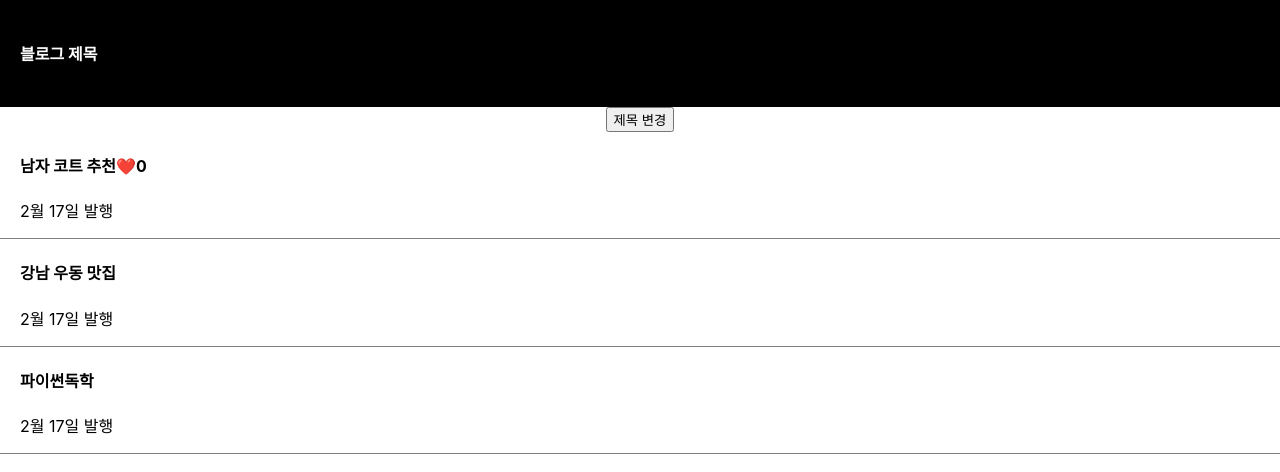
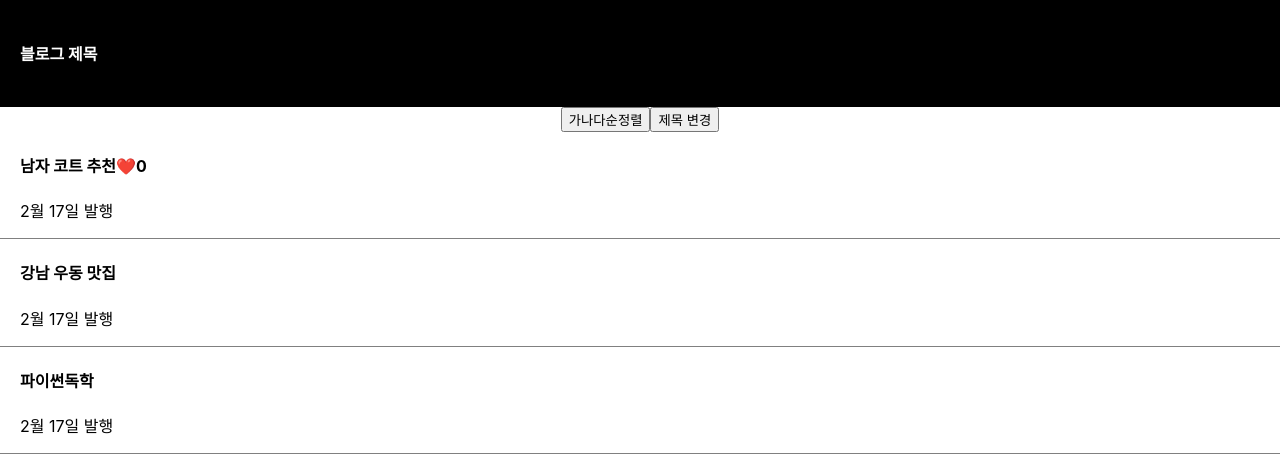
Before and after one commit to dev-hsonghart/2023_react_prac, a React (Create React App) app: page / in a window 1280 px wide. Shown: the top 472 px of the page. Built offline with nearby package versions, Linux system fonts and the light colour scheme.

Commit message:
리액트 04 숙제 - array를 정렬해서 state 출력하기

```diff
--- a/src/App.js
+++ b/src/App.js
@@ -8,11 +8,17 @@ function App() {
     "파이썬독학",
   ]);
   let [good, setGood] = useState(0);
-  const title = "여자 추천 코트";
 
   const set = () => {
     let copy = [...item];
     copy[0] = "여자 추천 코트";
+    setItem(copy);
+  };
+
+  const sort = () => {
+    let copy = [...item];
+    copy.sort();
+    console.log(copy);
     setItem(copy);
   };
 
@@ -21,6 +27,7 @@ function App() {
       <div className="nav-bar">
         <h4>블로그 제목</h4>
       </div>
+      <button onClick={sort}>가나다순정렬</button>
       <button type="button" onClick={set}>
         제목 변경
       </button>
```
